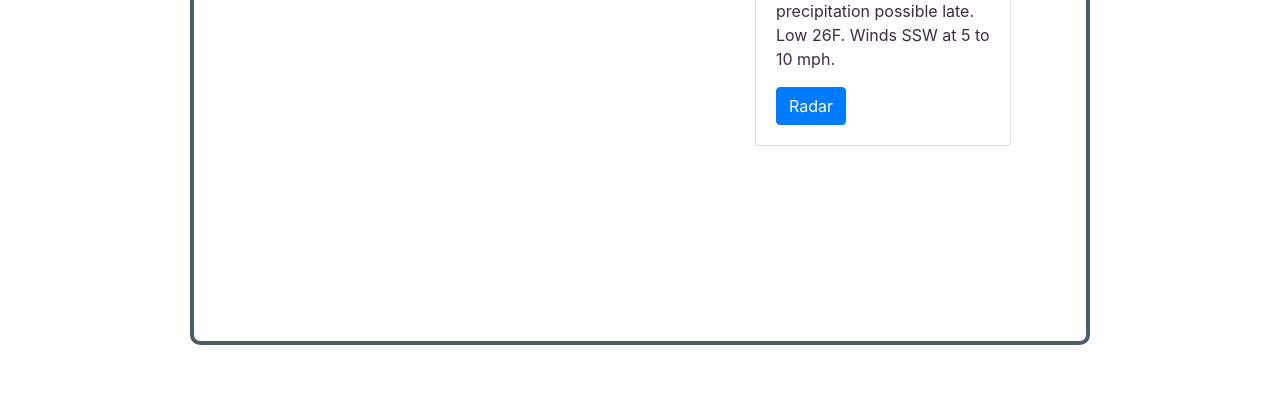
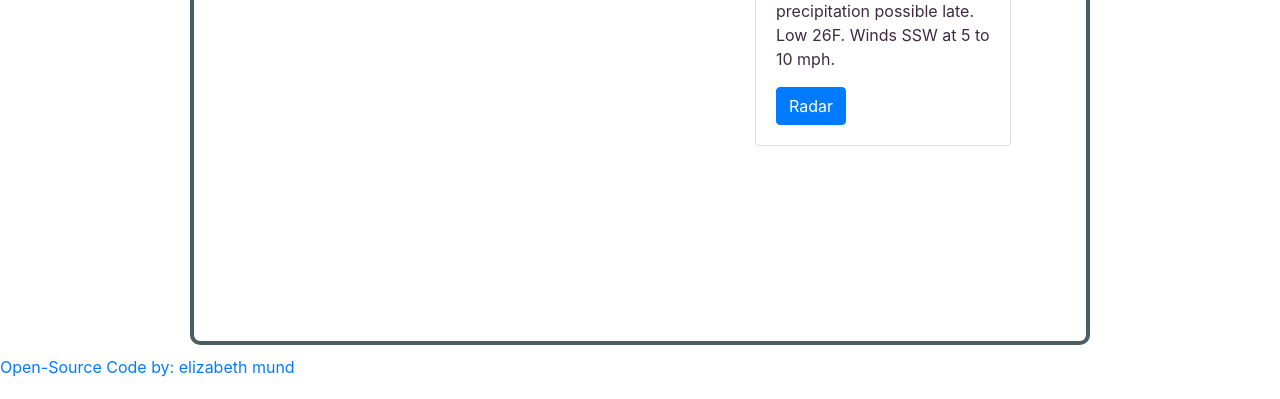
Before and after one commit to m-bethie/WeatherApp, a plain HTML site: page index.html in a window 1280 px wide. Shown: the part 401-800 px from the top of the page. Drawn offline with nearby package versions, Linux system fonts and the light colour scheme.

Commit message:
created link to source code

```diff
--- a/index.html
+++ b/index.html
@@ -66,6 +66,11 @@
         </div>
       </div>
     </div>
+    <p>
+      <a href="https://github.com/m-bethie/WeatherApp"
+        >Open-Source Code by: elizabeth mund</a
+      >
+    </p>
     <script src="script.js"></script>
   </body>
 </html>
```
